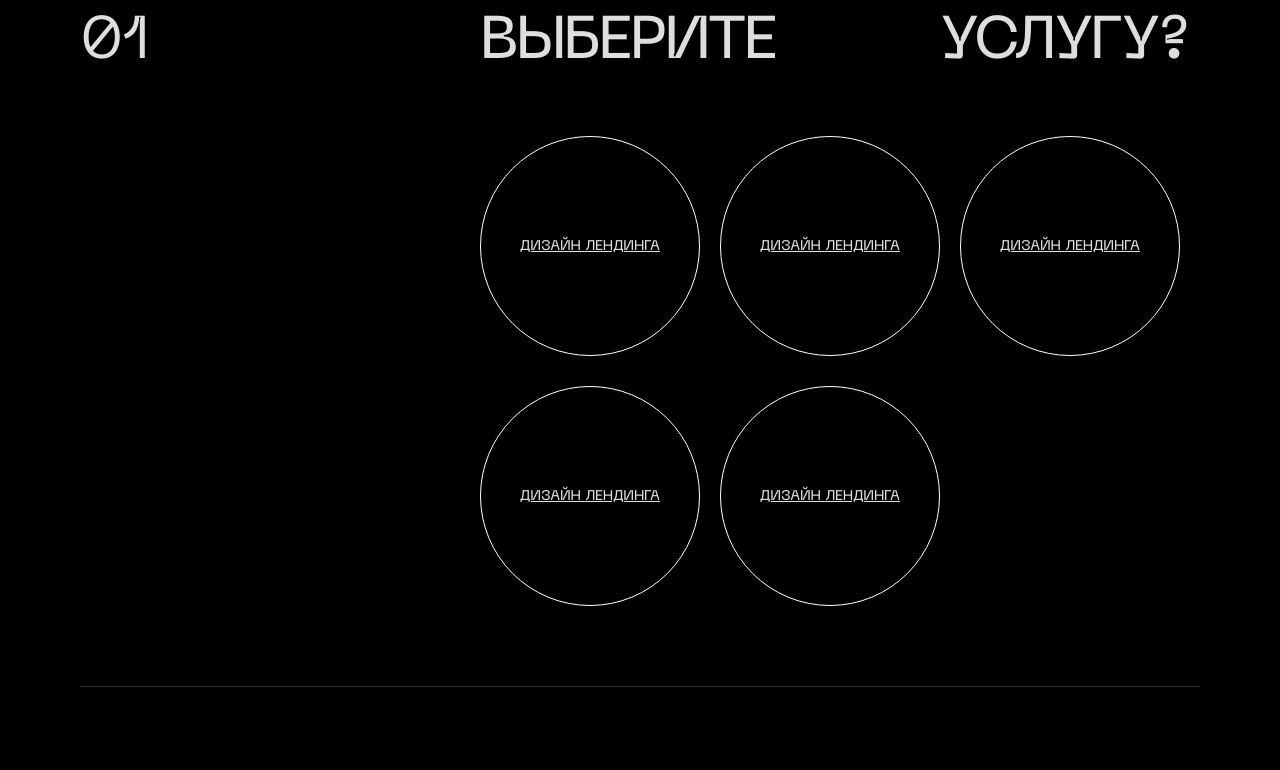
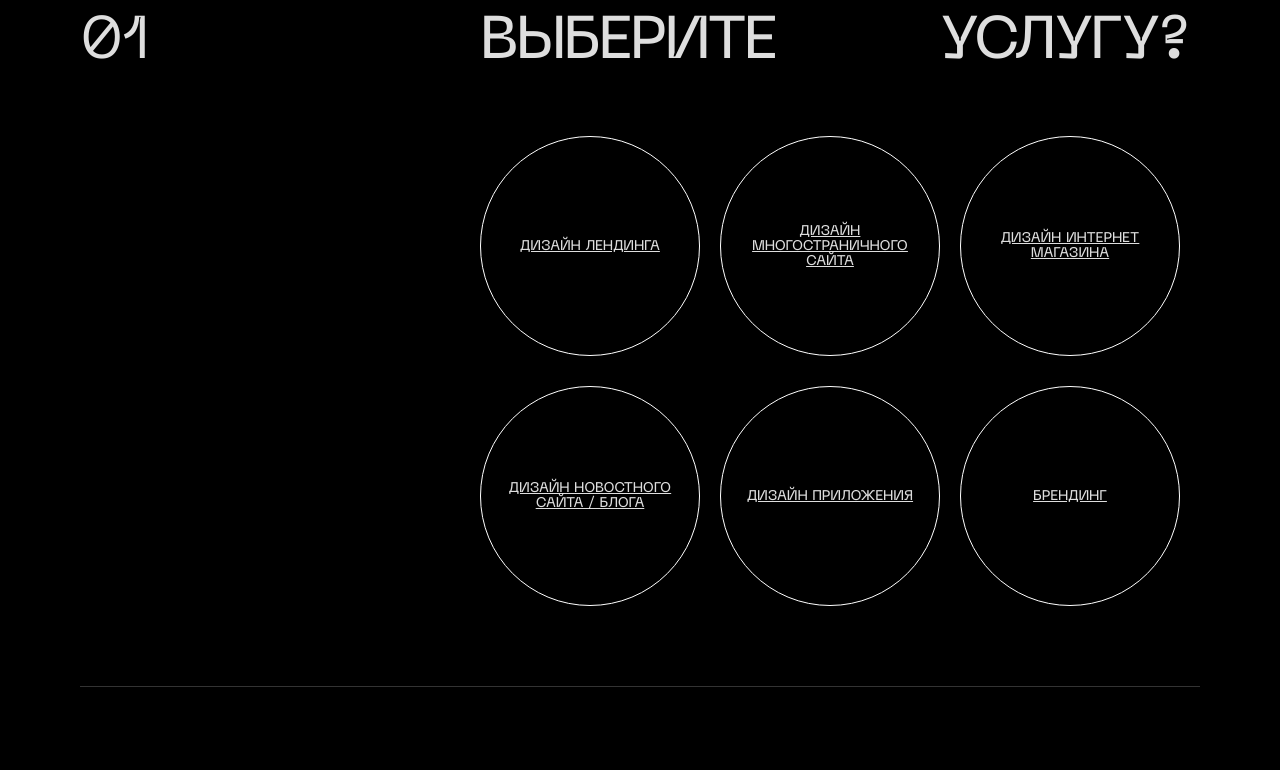
Before and after one commit to Kolyaska404/FINAL-PROJECT, a React (Vite) app: page /Breef in a window 1280 px wide. Shown: the part 680-1450 px from the top of the page. Built offline with nearby package versions, Linux system fonts and the light colour scheme; a web font is replaced by a local one.

Commit message:
Finish backend part

```diff
--- a/src/App.css
+++ b/src/App.css
@@ -436,3 +436,29 @@
 .active {
     color: #FFFFFF;
 }
+
+.service {
+    appearance: none;
+}
+#serv_1::before {
+    content: 'Дизайн лендинга';
+}
+#serv_2::before {
+    content: 'Дизайн многостраничного сайта';
+}
+#serv_3::before {
+    content: 'Дизайн интернет магазина';
+}
+#serv_4::before {
+    content: 'Дизайн новостного сайта / Блога';
+}
+#serv_5::before {
+    content: 'Дизайн приложения';
+}
+#serv_6::before {
+    content: 'Брендинг';
+}
+.service:checked {
+    background-color: #D2FE67;
+    color: #000000;
+}
--- a/src/components/breef/breef.jsx
+++ b/src/components/breef/breef.jsx
@@ -130,12 +130,12 @@ export function Breef() {
                                 <div className="w-[720px]">
                                     <label className="text-h4 leading-h4 font-medium tracking-[-2px] uppercase flex gap-x-[164px] mb-[60px]">Выберите<span>услугу?</span></label>
                                     <ul className="grid grid-cols-3 grid-rows-2 gap-y-[30px] ">
-                                        <input type='hidden' name="service" placeholder='Дизайн лендинга' checked={formData.service === 'Дизайн лендинга'} value='Дизайн лендинга' onChange={handleChange} className={`cursor-pointer hover:text-black hover:bg-[#D2FE67] active:text-[#00000099] active:bg-[#DDFE8D] transition-colors flex w-[220px] h-[220px] rounded-[100%] justify-center items-center border-[0.5px] border-white text-center underline uppercase font-medium text-h9 leading-[15px] px-[20px]`}></input>
-                                        <input type='button' name="service" placeholder='Дизайн лендинга' checked={formData.service === 'Дизайн лендинга'} value='Дизайн лендинга' onChange={handleChange} className={`cursor-pointer hover:text-black hover:bg-[#D2FE67] active:text-[#00000099] active:bg-[#DDFE8D] transition-colors flex w-[220px] h-[220px] rounded-[100%] justify-center items-center border-[0.5px] border-white text-center underline uppercase font-medium text-h9 leading-[15px] px-[20px]`}></input>
-                                        <input type='button' name="service" placeholder='Дизайн лендинга' checked={formData.service === 'Дизайн лендинга'} value='Дизайн лендинга' onChange={handleChange} className={`cursor-pointer hover:text-black hover:bg-[#D2FE67] active:text-[#00000099] active:bg-[#DDFE8D] transition-colors flex w-[220px] h-[220px] rounded-[100%] justify-center items-center border-[0.5px] border-white text-center underline uppercase font-medium text-h9 leading-[15px] px-[20px]`}></input>
-                                        <input type='button' name="service" placeholder='Дизайн лендинга' checked={formData.service === 'Дизайн лендинга'} value='Дизайн лендинга' onChange={handleChange} className={`cursor-pointer hover:text-black hover:bg-[#D2FE67] active:text-[#00000099] active:bg-[#DDFE8D] transition-colors flex w-[220px] h-[220px] rounded-[100%] justify-center items-center border-[0.5px] border-white text-center underline uppercase font-medium text-h9 leading-[15px] px-[20px]`}></input>
-                                        <input type='button' name="service" placeholder='Дизайн лендинга' checked={formData.service === 'Дизайн лендинга'} value='Дизайн лендинга' onChange={handleChange} className={`cursor-pointer hover:text-black hover:bg-[#D2FE67] active:text-[#00000099] active:bg-[#DDFE8D] transition-colors flex w-[220px] h-[220px] rounded-[100%] justify-center items-center border-[0.5px] border-white text-center underline uppercase font-medium text-h9 leading-[15px] px-[20px]`}></input>
-                                        <input type='button' name="service" placeholder='Дизайн лендинга' checked={formData.service === 'Дизайн лендинга'} value='Дизайн лендинга' onChange={handleChange} className={`cursor-pointer hover:text-black hover:bg-[#D2FE67] active:text-[#00000099] active:bg-[#DDFE8D] transition-colors flex w-[220px] h-[220px] rounded-[100%] justify-center items-center border-[0.5px] border-white text-center underline uppercase font-medium text-h9 leading-[15px] px-[20px]`}></input>
+                                        <input id="serv_1" name="service" type="radio" checked={formData.service === 'Дизайн лендинга'} value='Дизайн лендинга' onChange={handleChange} className={`cursor-pointer service hover:text-black hover:bg-[#D2FE67] active:text-[#00000099] active:bg-[#DDFE8D] transition-colors flex w-[220px] h-[220px] rounded-[100%] justify-center items-center border-[0.5px] border-white text-center underline uppercase font-medium text-h9 leading-[15px] px-[20px]`}></input>
+                                        <input id="serv_2" name="service" type="radio" checked={formData.service === 'Дизайн лендинга'} value='Дизайн лендинга' onChange={handleChange} className={`cursor-pointer service hover:text-black hover:bg-[#D2FE67] active:text-[#00000099] active:bg-[#DDFE8D] transition-colors flex w-[220px] h-[220px] rounded-[100%] justify-center items-center border-[0.5px] border-white text-center underline uppercase font-medium text-h9 leading-[15px] px-[20px]`}></input>
+                                        <input id="serv_3" name="service" type="radio" checked={formData.service === 'Дизайн лендинга'} value='Дизайн лендинга' onChange={handleChange} className={`cursor-pointer service hover:text-black hover:bg-[#D2FE67] active:text-[#00000099] active:bg-[#DDFE8D] transition-colors flex w-[220px] h-[220px] rounded-[100%] justify-center items-center border-[0.5px] border-white text-center underline uppercase font-medium text-h9 leading-[15px] px-[20px]`}></input>
+                                        <input id="serv_4" name="service" type="radio" checked={formData.service === 'Дизайн лендинга'} value='Дизайн лендинга' onChange={handleChange} className={`cursor-pointer service hover:text-black hover:bg-[#D2FE67] active:text-[#00000099] active:bg-[#DDFE8D] transition-colors flex w-[220px] h-[220px] rounded-[100%] justify-center items-center border-[0.5px] border-white text-center underline uppercase font-medium text-h9 leading-[15px] px-[20px]`}></input>
+                                        <input id="serv_5" name="service" type="radio" checked={formData.service === 'Дизайн лендинга'} value='Дизайн лендинга' onChange={handleChange} className={`cursor-pointer service hover:text-black hover:bg-[#D2FE67] active:text-[#00000099] active:bg-[#DDFE8D] transition-colors flex w-[220px] h-[220px] rounded-[100%] justify-center items-center border-[0.5px] border-white text-center underline uppercase font-medium text-h9 leading-[15px] px-[20px]`}></input>
+                                        <input id="serv_6" name="service" type="radio" checked={formData.service === 'Дизайн лендинга'} value='Дизайн лендинга' onChange={handleChange} className={`cursor-pointer service hover:text-black hover:bg-[#D2FE67] active:text-[#00000099] active:bg-[#DDFE8D] transition-colors flex w-[220px] h-[220px] rounded-[100%] justify-center items-center border-[0.5px] border-white text-center underline uppercase font-medium text-h9 leading-[15px] px-[20px]`}></input>
                                     </ul>
                                 </div>
                             </div>
```
